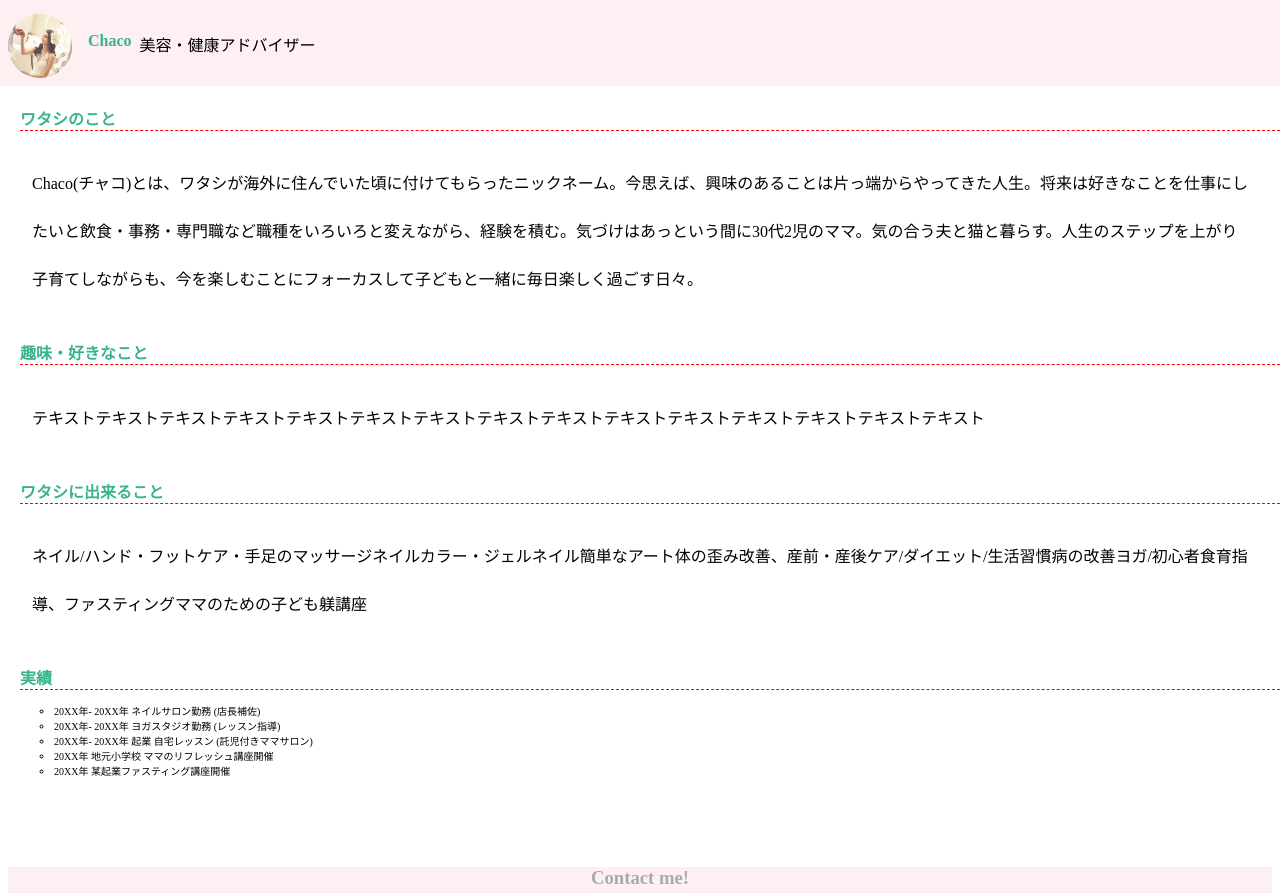
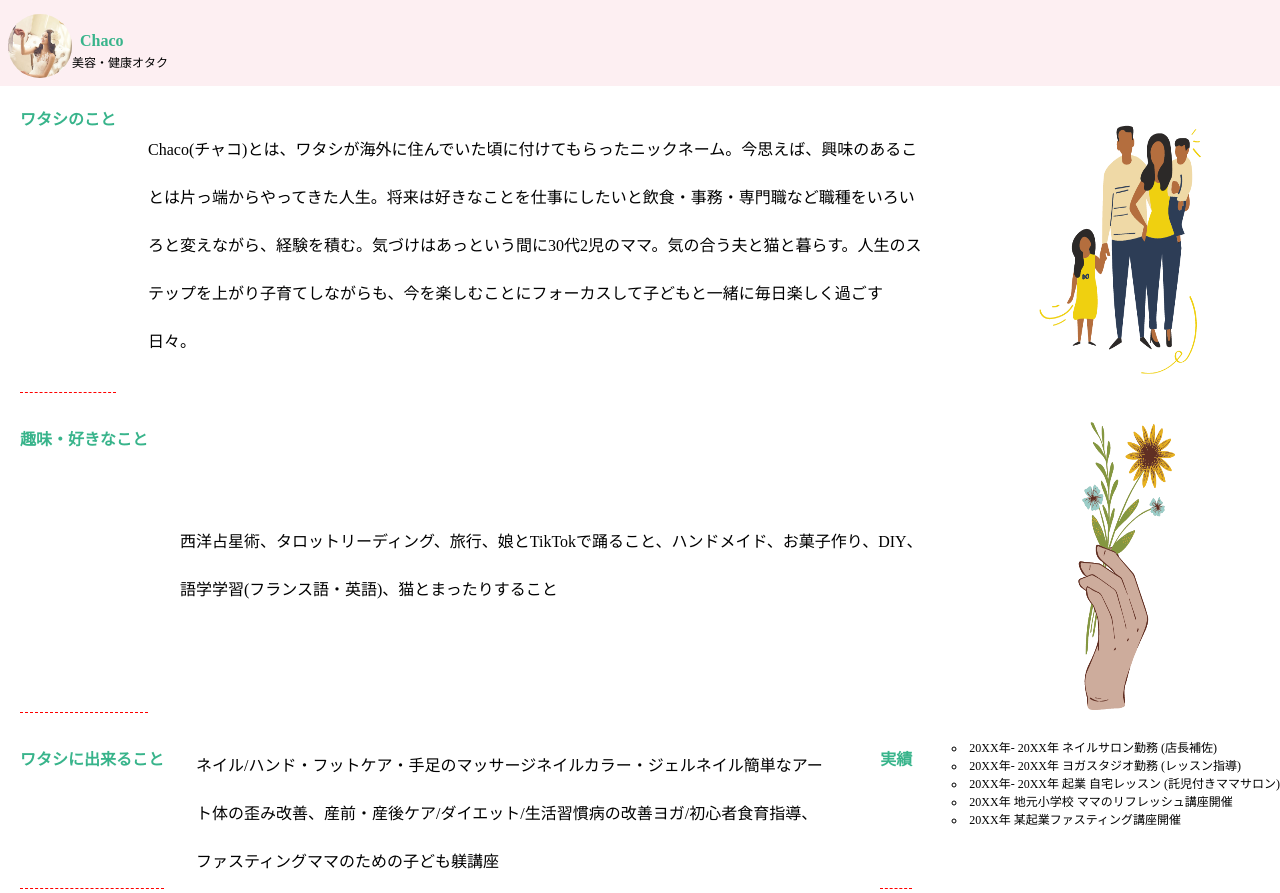
Before and after one commit to 3103nakazima/MyPortfolio, a plain HTML site: page index.html in a window 1280 px wide. Shown: the top 893 px of the page. Drawn offline with nearby package versions, Linux system fonts and the light colour scheme.

Commit message:
Add files via upload

```diff
--- a/css/style.css
+++ b/css/style.css
@@ -1,4 +1,20 @@
 /* common全体共通 */
+/* small screenスマホ画 */
+
+/* medium screen */
+@media (min-width: 600px) {
+  section {
+    display: flex;
+   }
+}
+
+/* large screen PC */
+@media (min-width: 800px) {
+ section {
+   margin: 0 auto;
+ }
+}
+
 
 body {
   margin: 0;
@@ -6,13 +22,13 @@ body {
 }
 
 img {
-     width: 40%;
+  width: 320px;
+  height: 320px;
+     /* width: 40%;
      height: 40%;
-     /* width: 200px; */
      /* height: 200px; */
-     vertical-align: bottom;
-     margin-right: 8px;
-     margin-left: 8px;
+     /* vertical-align: bottom;
+     margin-left: 8px; */
 }
 
 /* header */
@@ -40,17 +56,15 @@ header h1 {
 header.page-header {
    display: flex;
    /* justify-content: center; */
-   margin-left: auto;
+   /* margin-left: auto; */
   }
 
 header p {
-  margin-top: 32px;
-  margin-left: 8px;
-  font-size: 16px;
+  font-size: 12px;
+  margin-top: -8px;
 }
 
 /* main */
-
 main .container {
   display: flex;
   /* flex-wrap: wrap; */
@@ -67,7 +81,7 @@ main h1,h2 {
 ul {
   list-style-type: circle;
   list-style-position: inside;
-  font-size: 10px;
+  font-size: 12px;
 }
 
 main p {
@@ -76,6 +90,8 @@ main p {
   margin-left: 32px;
   margin-right: 32px;
   align-content: center;
+  flex:1;
+
 }
 
 /* footer */
--- a/index.html
+++ b/index.html
@@ -18,31 +18,32 @@
         src="img/bride.jpg"
         alt="女性のアイコン"
         class="icon">
+      <div>
+      <h1>Chaco</h1>
+      <p>美容・健康オタク</p>
+      </div>
 
-      <h1>Chaco</h1>
-      <p>美容・健康アドバイザー</p>
     </header>
   </header>
 
 <main>
     <section>
-       <h1>ワタシのこと</h1>
-       <div class="container">
+      <!-- <div class="container">  -->
+      <h1>ワタシのこと</h1>
        <p>Chaco(チャコ)とは、ワタシが海外に住んでいた頃に付けてもらったニックネーム。今思えば、興味のあることは片っ端からやってきた人生。将来は好きなことを仕事にしたいと飲食・事務・専門職など職種をいろいろと変えながら、経験を積む。気づけはあっという間に30代2児のママ。気の合う夫と猫と暮らす。人生のステップを上がり子育てしながらも、今を楽しむことにフォーカスして子どもと一緒に毎日楽しく過ごす日々。</p>
-     </div>
+       <img src="img/family.png" alt="家族イラスト">
      </section>
      <section>
       <h2>趣味・好きなこと</h2>
-         <div class="container">
-          <p>テキストテキストテキストテキストテキストテキストテキストテキストテキストテキストテキストテキストテキストテキストテキスト</p>
+         <!-- <div class="container">     -->
+          <p>西洋占星術、タロットリーディング、旅行、娘とTikTokで踊ること、ハンドメイド、お菓子作り、DIY、語学学習(フランス語・英語)、猫とまったりすること </p>
+          <img src="img/flower.png" alt="お花イラスト">
         </div>
       </section>
           <section>
             <h2>ワタシに出来ること</h2>
-            <div class="container">
+            <!-- <div class="container"> -->
             <p>ネイル/ハンド・フットケア・手足のマッサージネイルカラー・ジェルネイル簡単なアート体の歪み改善、産前・産後ケア/ダイエット/生活習慣病の改善ヨガ/初心者食育指導、ファスティングママのための子ども躾講座</p>
-            </section>
-            <section>
             <h2>実績</h2>
             <ul>
               <li>20XX年- 20XX年 ネイルサロン勤務 (店長補佐)</li>
```
